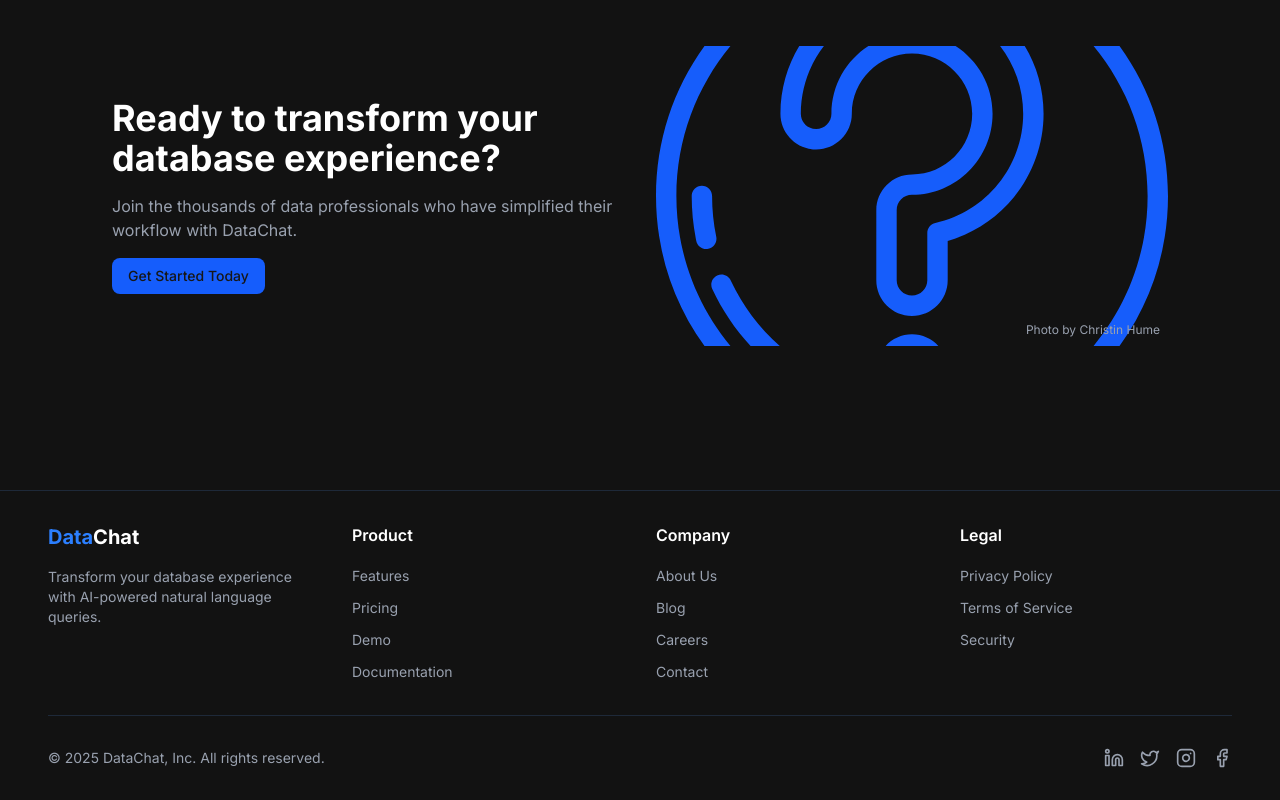
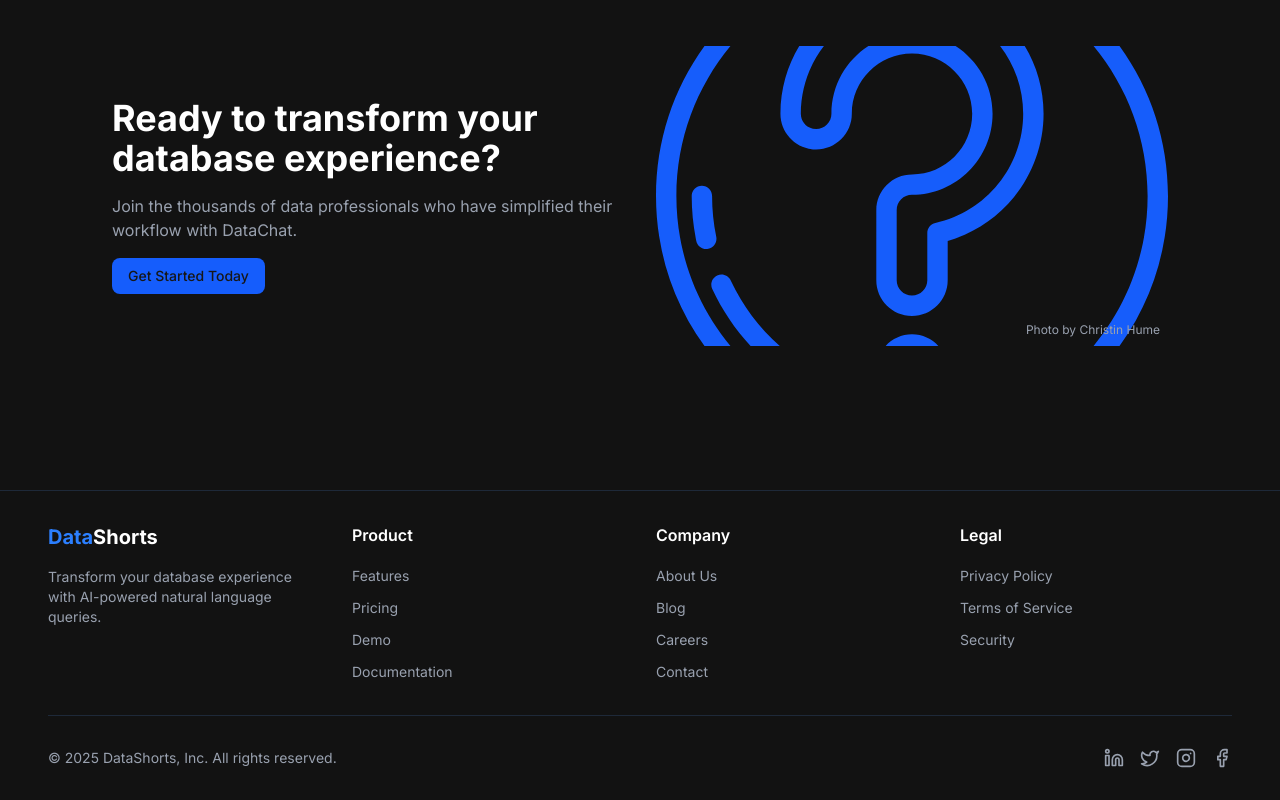
Before and after one commit to Datashorts/datashorts, a Next.js app: page / in a window 1280 px wide. Shown: the part 6028-6828 px from the top of the page. Built offline with nearby package versions, Linux system fonts and the light colour scheme; no server answers.

Commit message:
Update footer.tsx

```diff
--- a/app/_components/landing/footer.tsx
+++ b/app/_components/landing/footer.tsx
@@ -8,7 +8,7 @@
           <div className="space-y-4">
             <div className="flex items-center gap-2">
               <span className="text-xl font-bold">
-                <span className="text-blue-500">Data</span>Chat
+                <span className="text-blue-500">Data</span>Shorts
               </span>
             </div>
             <p className="text-sm text-gray-400">
@@ -87,7 +87,7 @@
           </div>
         </div>
         <div className="mt-8 pt-8 border-t border-gray-800 flex flex-col md:flex-row justify-between items-center">
-          <p className="text-sm text-gray-400">&copy; {new Date().getFullYear()} DataChat, Inc. All rights reserved.</p>
+          <p className="text-sm text-gray-400">&copy; {new Date().getFullYear()} DataShorts, Inc. All rights reserved.</p>
           <div className="flex space-x-4 mt-4 md:mt-0">
             <Link href="#" className="text-gray-400 hover:text-blue-500">
               <svg
```
